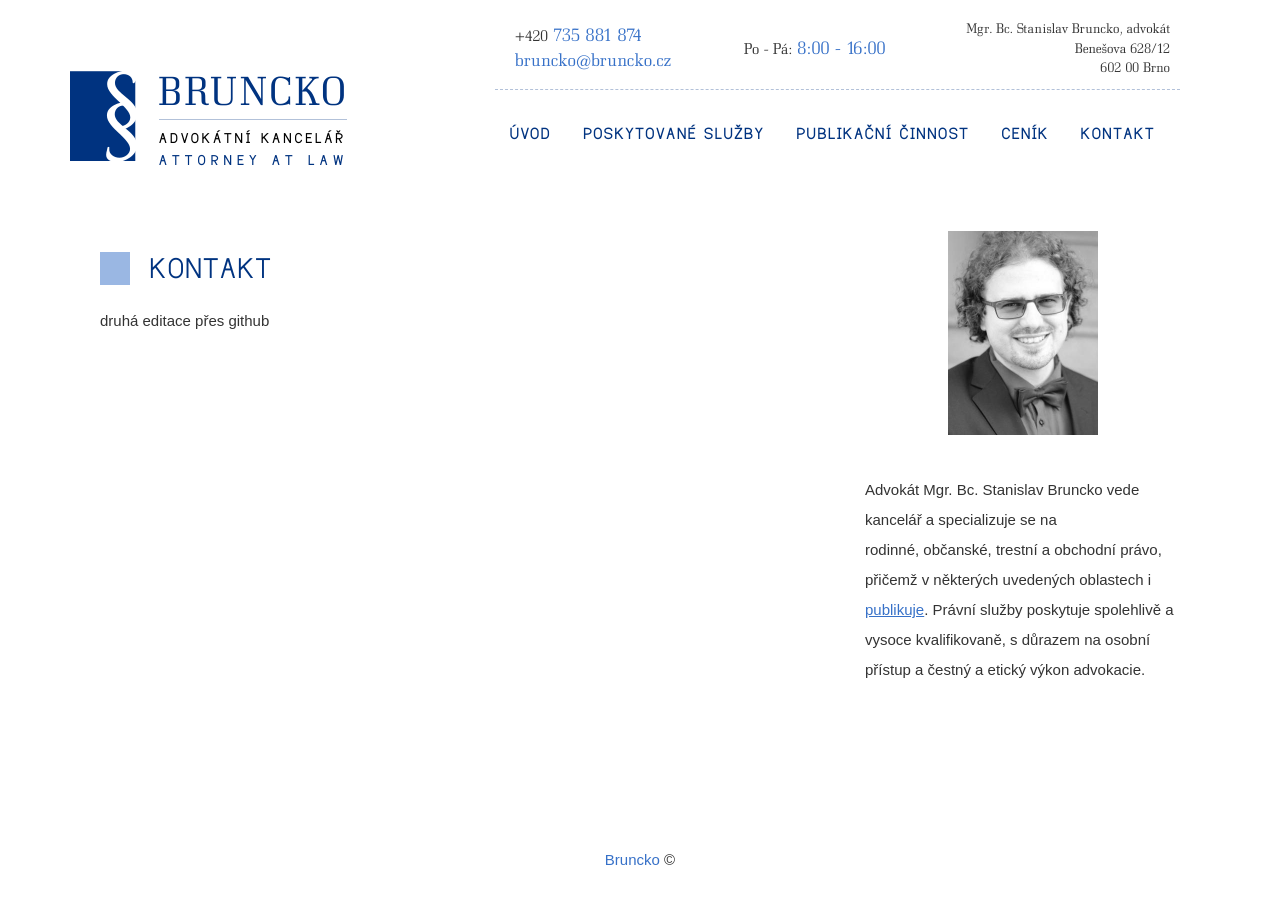
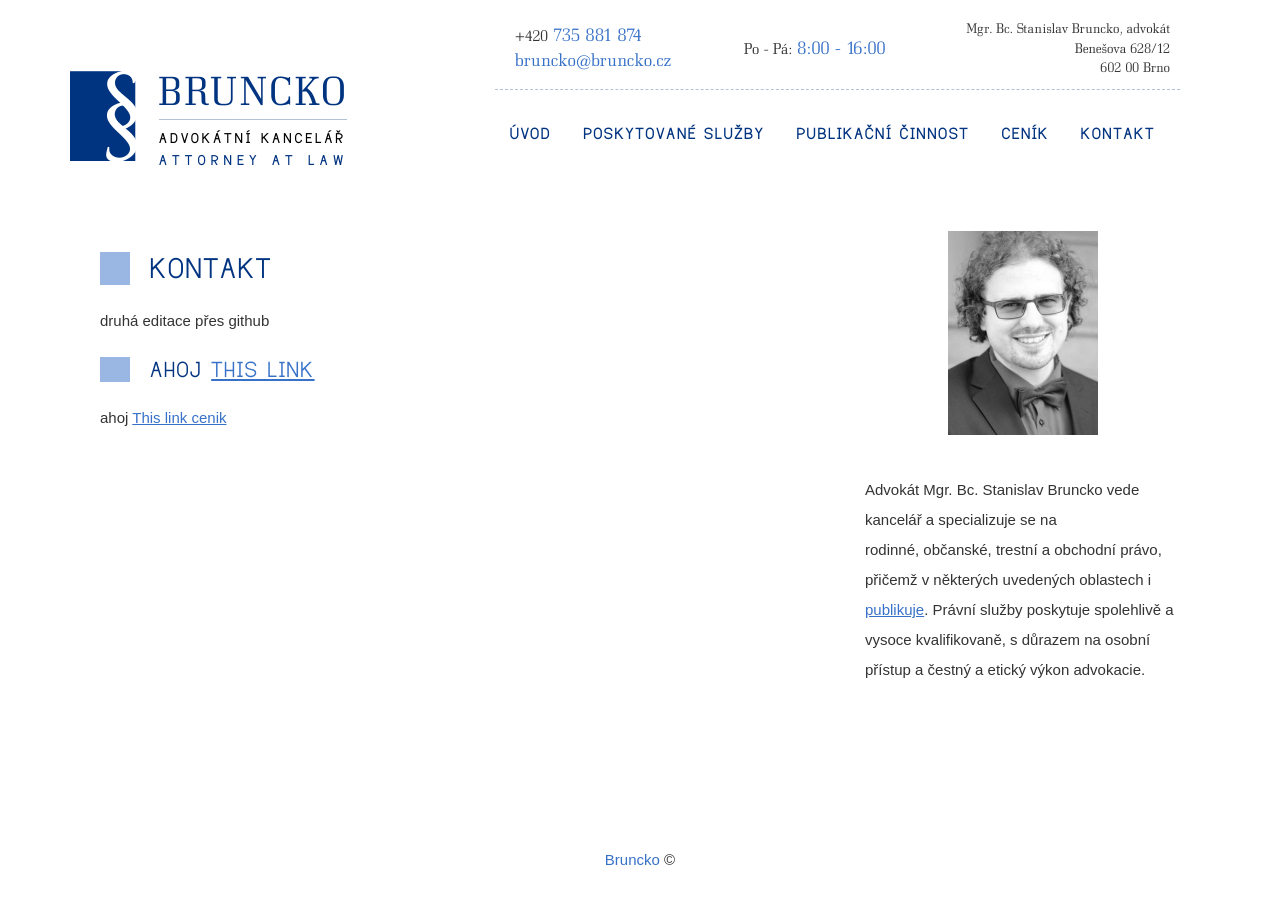
Before and after one commit to Pave91/bruncko-web, a Jekyll site: the page built from kontakt.md, in a window 1280 px wide. Built offline with Jekyll 4.4.1, drawn with Linux system fonts in a browser that asks for light colours; nearby versions of some CDN libraries.

Commit message:
Update kontakt.md

```diff
--- a/kontakt.md
+++ b/kontakt.md
@@ -5,3 +5,7 @@ permalink: /kontakt/
 ---
 
 druhá editace přes github
+
+## ahoj [This link](/cenik)
+
+ahoj [This link cenik]({{site.baseurl}}/cenik)
```
